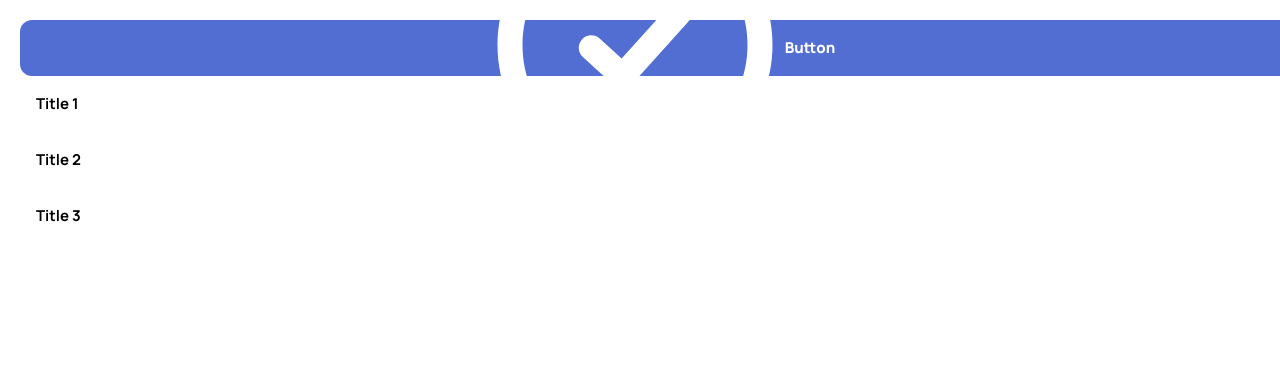
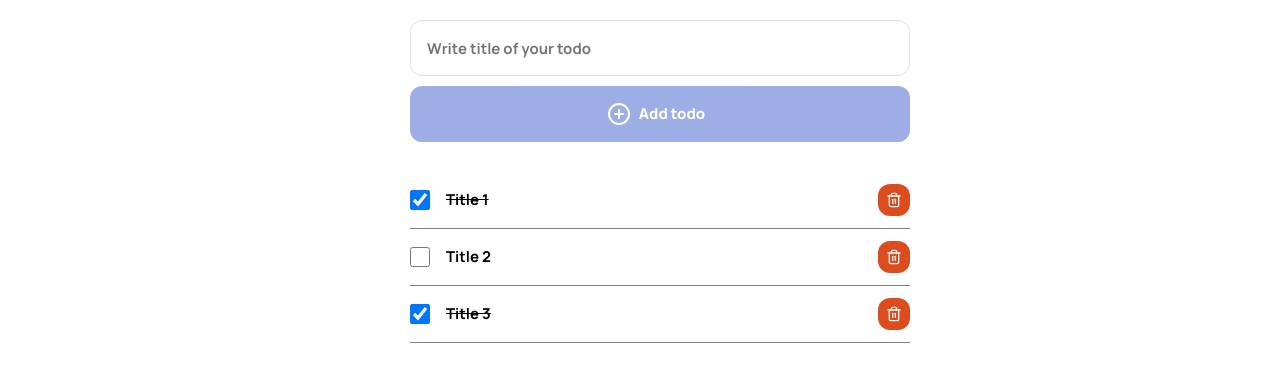
Before and after one commit to TimTheHedgehog/-svelteEdu-todoList, a Svelte app: page / in a window 1280 px wide. Shown: the top 382 px of the page. Built offline with nearby package versions, Linux system fonts and the light colour scheme.

Commit message:
Check and remove done

```diff
--- a/src/App.svelte
+++ b/src/App.svelte
@@ -2,41 +2,113 @@
 	import { v4 as uuid } from "uuid";
 
 	import Button from "./lib/TuiButton.svelte";
-	import TuiIconCheckCircleLarge from "./assets/tui-icons/24px/TuiIconCheckCircleLarge.svelte";
+
+	import TuiIconCheckCircleLarge from "./assets/tui-icons/iconsComponents/TuiIconCheckCircleLarge.svelte";
+	import TuiIconPlusCircleLarge from "./assets/tui-icons/iconsComponents/TuiIconPlusCircleLarge.svelte";
 
 	import ToDoList from "./lib/ToDoList.svelte";
+	import TuiInput from "./lib/TuiInput.svelte";
 
-	let isDisabled = false;
+	let todoInput;
 
 	let todoItems = [
 		{
 			id: uuid(),
 			title: "Title 1",
-			completed: true
+			completed: true,
 		},
 		{
 			id: uuid(),
 			title: "Title 2",
-			completed: true
+			completed: false,
 		},
 		{
 			id: uuid(),
 			title: "Title 3",
-			completed: true
+			completed: true,
 		},
-	]
+	];
+
+	function addTodo() {
+		if (!todoInput) return;
+
+		todoItems = [
+			...todoItems,
+			{
+				id: uuid(),
+				title: todoInput,
+				completed: false,
+			},
+		];
+
+		todoInput = "";
+	}
+
+	function handleToggleTodo(event) {
+		todoItems = todoItems.map((todo) => {
+			if (todo.id == event.detail.id) {
+				return { ...todo, completed: event.detail.value };
+			}
+			return { ...todo };
+		});
+		console.log(todoItems);
+	}
+
+	function handleDeleteTodo(event) {
+		todoItems = todoItems.filter((todo) => {
+			return event.detail.id == todo.id ? false : true;
+		});
+	}
 </script>
 
+<main>
+	<section class="todo">
+		<form class="todo__form" on:submit|preventDefault={addTodo} action="">
+			<div class="todo__input">
+				<TuiInput
+					bind:value={todoInput}
+					placeholder={"Write title of your todo"}
+				/>
+			</div>
+
+			<div class="todo__button">
 				<Button
-	size="fill"
+					size="Fill"
 					backgroundColor="var(--tui-primary)"
 					backgroundColorHover="var(--tui-primary-hover)"
 					textColor="var(--tui-text-01-night)"
-	disabled={isDisabled}
->
+					type="submit"
+					disabled={!todoInput}
+					>Add todo
 					<div slot="icoLeft">
-		<TuiIconCheckCircleLarge />
+						<TuiIconPlusCircleLarge />
 					</div>
 				</Button>
+			</div>
+		</form>
 
-<ToDoList todoItems={todoItems}/>
+		<article class="todo__items">
+			<ToDoList
+				{todoItems}
+				on:toggletodo={handleToggleTodo}
+				on:deleTodo={handleDeleteTodo}
+			/>
+		</article>
+	</section>
+</main>
+
+<style lang="scss">
+	.todo {
+		margin: 0 auto;
+
+		max-width: 500px;
+
+		&__input {
+			margin-bottom: 10px;
+		}
+
+		&__button {
+			margin-bottom: 30px;
+		}
+	}
+</style>
--- a/src/assets/tui-icons/24px/TuiIconCheckCircleLarge.svelte
+++ /dev/null
@@ -1,8 +0,0 @@
-<script>
-	import IconBase from '../components/IconBase.svelte';
-</script>
-
-<IconBase viewBox="0 0 24 24" {...$$props}>
-	<path d="M1 12C1 5.92472 5.92472 1 12 1C18.0753 1 23 5.92472 23 12C23 18.0753 18.0753 23 12 23C5.92472 23 1 18.0753 1 12ZM12 3C7.02928 3 3 7.02928 3 12C3 16.9707 7.02928 21 12 21C16.9707 21 21 16.9707 21 12C21 7.02928 16.9707 3 12 3Z"/>
-	<path d="M16.169 8.75671C16.5795 9.12617 16.6128 9.75846 16.2433 10.169L11.7433 15.169C11.5653 15.3668 11.3158 15.4854 11.05 15.4988C10.7843 15.5121 10.5242 15.4189 10.3273 15.2399L7.82729 12.9669C7.41865 12.5954 7.38858 11.9629 7.76011 11.5543C8.13164 11.1457 8.76409 11.1156 9.17272 11.4871L10.9291 13.084L14.7567 8.83104C15.1262 8.42053 15.7585 8.38726 16.169 8.75671Z"/>
-</IconBase>
--- /dev/null
+++ b/src/assets/tui-icons/iconsComponents/TuiIconCheckCircleLarge.svelte
@@ -0,0 +1,12 @@
+<script>
+	import IconBase from "../baseComponent/IconBase.svelte";
+</script>
+
+<IconBase viewBox="0 0 24 24" {...$$props}>
+	<path
+		d="M1 12C1 5.92472 5.92472 1 12 1C18.0753 1 23 5.92472 23 12C23 18.0753 18.0753 23 12 23C5.92472 23 1 18.0753 1 12ZM12 3C7.02928 3 3 7.02928 3 12C3 16.9707 7.02928 21 12 21C16.9707 21 21 16.9707 21 12C21 7.02928 16.9707 3 12 3Z"
+	/>
+	<path
+		d="M16.169 8.75671C16.5795 9.12617 16.6128 9.75846 16.2433 10.169L11.7433 15.169C11.5653 15.3668 11.3158 15.4854 11.05 15.4988C10.7843 15.5121 10.5242 15.4189 10.3273 15.2399L7.82729 12.9669C7.41865 12.5954 7.38858 11.9629 7.76011 11.5543C8.13164 11.1457 8.76409 11.1156 9.17272 11.4871L10.9291 13.084L14.7567 8.83104C15.1262 8.42053 15.7585 8.38726 16.169 8.75671Z"
+	/>
+</IconBase>
--- /dev/null
+++ b/src/assets/tui-icons/iconsComponents/TuiIconPlusCircleLarge.svelte
@@ -0,0 +1,16 @@
+<script>
+	import IconBase from "../baseComponent/IconBase.svelte";
+</script>
+
+<IconBase viewBox="0 0 24 24" {...$$props}>
+	<g
+		fill="none"
+		stroke-width="2"
+		stroke-linecap="round"
+		stroke-linejoin="round"
+	>
+		<circle cx="12" cy="12" r="10" />
+		<line x1="12" y1="8" x2="12" y2="16" />
+		<line x1="8" y1="12" x2="16" y2="12" />
+	</g>
+</IconBase>
--- /dev/null
+++ b/src/assets/tui-icons/iconsComponents/TuiIconTrash2Large.svelte
@@ -0,0 +1,26 @@
+<script>
+	import IconBase from "../baseComponent/IconBase.svelte";
+</script>
+
+<IconBase viewBox="0 0 24 24" {...$$props}>
+	<svg
+		xmlns="http://www.w3.org/2000/svg"
+		width="24"
+		height="24"
+		viewBox="0 0 24 24"
+		fill="none"
+		stroke="currentColor"
+		stroke-width="2"
+		stroke-linecap="round"
+		stroke-linejoin="round"
+		class="feather feather-trash-2"
+		><polyline points="3 6 5 6 21 6" /><path
+			d="M19 6v14a2 2 0 0 1-2 2H7a2 2 0 0 1-2-2V6m3 0V4a2 2 0 0 1 2-2h4a2 2 0 0 1 2 2v2"
+		/><line x1="10" y1="11" x2="10" y2="17" /><line
+			x1="14"
+			y1="11"
+			x2="14"
+			y2="17"
+		/></svg
+	>
+</IconBase>
--- a/src/lib/ToDoList.svelte
+++ b/src/lib/ToDoList.svelte
@@ -1,15 +1,73 @@
 <script>
+	import { createEventDispatcher } from "svelte";
+	import TuiButton from "./TuiButton.svelte";
+	import TuiIconTrash2Large from "../assets/tui-icons/iconsComponents/TuiIconTrash2Large.svelte";
+
 	export let todoItems = [];
+
+	const dispatch = createEventDispatcher();
+
+	function handleToggleTodo(id, value) {
+		dispatch("toggletodo", {
+			id,
+			value,
+		});
+	}
+
+	function handleDeleteTodo(id) {
+		dispatch("deleTodo", {
+			id,
+		});
+	}
 </script>
 
-{#each todoItems as todoItem, index (todoItem.id)}
-	<ul>
-		<li>{todoItem.title}</li>
+{#each todoItems as todoItem (todoItem.id)}
+	<ul class="todo-element">
+		<label>
+			<input
+				type="checkbox"
+				checked={todoItem.completed}
+				on:input={() => {
+					handleToggleTodo(todoItem.id, !todoItem.completed);
+				}}
+			/>
+			<li class:through={todoItem.completed}>{todoItem.title}</li>
+		</label>
+		<TuiButton
+			label={false}
+			size={"S"}
+			backgroundColor={"var(--tui-negative)"}
+			backgroundColorHover={"var(--tui-negative-hover)"}
+			on:click={() => {
+				handleDeleteTodo(todoItem.id);
+			}}
+		>
+			<div slot="icoLeft"><TuiIconTrash2Large /></div>
+		</TuiButton>
 	</ul>
 {/each}
 
 <style lang="scss">
-	ul {
+	:root {
+		font-size: 10px;
+	}
+	.todo-element {
+		display: flex;
+		align-items: center;
+		justify-content: space-between;
+
+		border-bottom: 1px solid gray;
+
+		label {
+			display: grid;
+			align-items: center;
+			grid-template-columns: 0.01fr 1fr;
+
+			input {
+				width: 2rem;
+				height: 2rem;
+			}
+		}
 		li {
 			padding: 1.6rem;
 
@@ -18,6 +76,11 @@
 			font-style: normal;
 			font-size: 1.5rem;
 			line-height: 2.4rem;
+			word-wrap: break-word;
+
+			&.through {
+				text-decoration: line-through;
+			}
 		}
 	}
 </style>
--- a/src/lib/TuiButton.svelte
+++ b/src/lib/TuiButton.svelte
@@ -1,4 +1,6 @@
 <script>
+	import { query_selector_all } from "svelte/internal";
+
 	/**
 	 * Component Taiga UI Button
 	 *
@@ -7,49 +9,54 @@
 	 * @slot - Default button title text
 	 * @slot icoLeft - For left ico, have auto size 24x24px for 'L','M' 16x16px for 'S' and 'XS', use ico component teg
 	 *
-	 * @param {string} size - have 'L','M','S','XS' sizes
+	 * @param {string} size - have 'L','M','S','XS' and "fill" sizes
 	 * @param {string} backgroundColor - background color in HEX
 	 * @param {string} backgroundColorHover - background color on hover in HEX
 	 * @param {string} textColor - text color in HEX
 	 */
 
-	export let size = 'L';
+	export let size = "L";
 	export let backgroundColor = "#526ED3";
 	export let backgroundColorHover = "#6C86E2";
 	export let textColor = "#fff";
+	export let label = true;
 
 	let isHovered = false;
+
 	$: currentColor = isHovered ? backgroundColorHover : backgroundColor;
 </script>
 
 <button
-	class:size-L={size == 'L'}
-	class:size-M={size == 'M'}
-	class:size-S={size == 'S'}
-	class:size-XS={size == 'XS'}
-	class:size-fill={size == "fill"}
+	class:size-L={size == "L"}
+	class:size-M={size == "M"}
+	class:size-S={size == "S"}
+	class:size-XS={size == "XS"}
+	class:size-fill={size == "Fill"}
 	style:background={currentColor}
 	style:color={textColor}
 	on:mouseenter={() => (isHovered = true)}
 	on:mouseleave={() => (isHovered = false)}
+	on:click
 	{...$$restProps}
 >
 	{#if $$slots.icoLeft}
-	<div class="ico-left"
-	class:ico-left_big={size == 'L' || size == 'M'}
-	class:ico-left_small={size == 'S' || size == 'XS'}
+		<div
+			class="ico-left"
+			class:ico-left_big={size == "L" || size == "M" || size == "Fill"}
+			class:ico-left_small={size == "S" || size == "XS"}
 		>
-		<slot name="icoLeft"></slot>
+			<slot name="icoLeft" />
 		</div>
 	{/if}
 
-	<slot>
+	{#if label}
 		<span
-			class:main-text_big={size == 'L' || size == 'M'}
-			class:main-text_small={size == 'S' || size == 'XS'}
-			class="main-text">Button
+			class:main-text_big={size == "L" || size == "M" || size == "Fill"}
+			class:main-text_small={size == "S" || size == "XS"}
+		>
+			<slot>Button</slot>
 		</span>
-	</slot>
+	{/if}
 </button>
 
 <style lang="scss">
@@ -71,7 +78,7 @@
 		line-height: 2.4rem;
 		color: #ffffff;
 
-		background: #526ED3;
+		background: #526ed3;
 
 		cursor: pointer;
 
@@ -89,11 +96,11 @@
 
 		.main-text {
 			&_big {
-				padding: 0 .8rem;
+				padding: 0 0.8rem;
 			}
 
 			&_small {
-				padding: 0 .4rem;
+				padding: 0 0.4rem;
 			}
 		}
 
@@ -107,6 +114,7 @@
 			padding: 0 1.6rem;
 
 			height: 5.6rem;
+			min-width: 5.6rem;
 
 			font-weight: 800;
 			font-size: 1.5rem;
@@ -117,6 +125,7 @@
 			padding: 0 1rem;
 
 			height: 4.4rem;
+			min-width: 4.4rem;
 
 			font-weight: 800;
 			font-size: 1.5rem;
@@ -124,9 +133,10 @@
 		}
 
 		&.size-S {
-			padding: 0 .8rem;
+			padding: 0 0.8rem;
 
 			height: 3.2rem;
+			min-width: 3.2rem;
 
 			font-weight: 800;
 			font-size: 1.3rem;
@@ -134,9 +144,10 @@
 		}
 
 		&.size-XS {
-			padding: 0 .4rem;
+			padding: 0 0.4rem;
 
 			height: 2.4rem;
+			min-width: 2.4rem;
 
 			font-weight: 800;
 			font-size: 1.3rem;
@@ -147,5 +158,9 @@
 			width: 100%;
 			height: 5.6rem;
 		}
+
+		@media (hover: none) and (pointer: coarse) {
+			pointer-events: none;
+		}
 	}
 </style>
--- /dev/null
+++ b/src/lib/TuiCheckbox.svelte
@@ -0,0 +1,5 @@
+<script>
+
+</script>
+
+<input type="checkbox">
--- /dev/null
+++ b/src/lib/TuiInput.svelte
@@ -0,0 +1,33 @@
+<svelte:options immutable={true} />
+
+<script>
+	export let value;
+	export let placeholder = "Hello";
+</script>
+
+<input type="text" {placeholder} bind:value />
+
+<style lang="scss">
+	:root {
+		font-size: 10px;
+	}
+
+	input {
+		border: 1px solid var(--day-base-base-04, #e0e0e0);
+
+		border-radius: 1.2rem;
+
+		padding: 0rem 0.8rem 0rem 1.6rem;
+
+		width: 100%;
+		height: 56px;
+
+		font-family: Manrope, sans-serif;
+		font-weight: 500;
+		font-style: normal;
+		font-size: 1.5rem;
+		line-height: 2.4rem;
+
+		background: var(--night-text-text-01, #fff);
+	}
+</style>
```
Also changed, not shown: public/TuiIconPlusCircleLarge.svg (added), src/assets/tui-icons/baseComponent/IconBase.svelte (renamed from src/assets/tui-icons/components/IconBase.svelte). Lines whose indentation alone changed are shown as unchanged.
